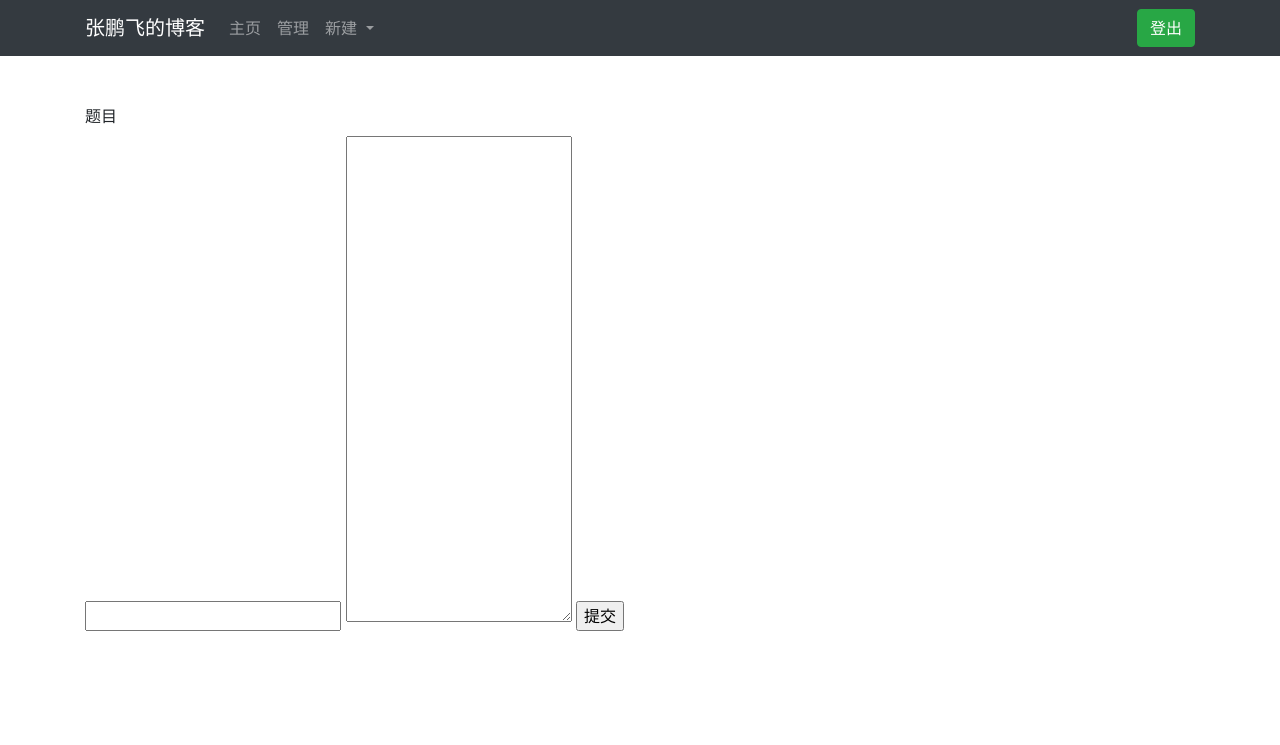
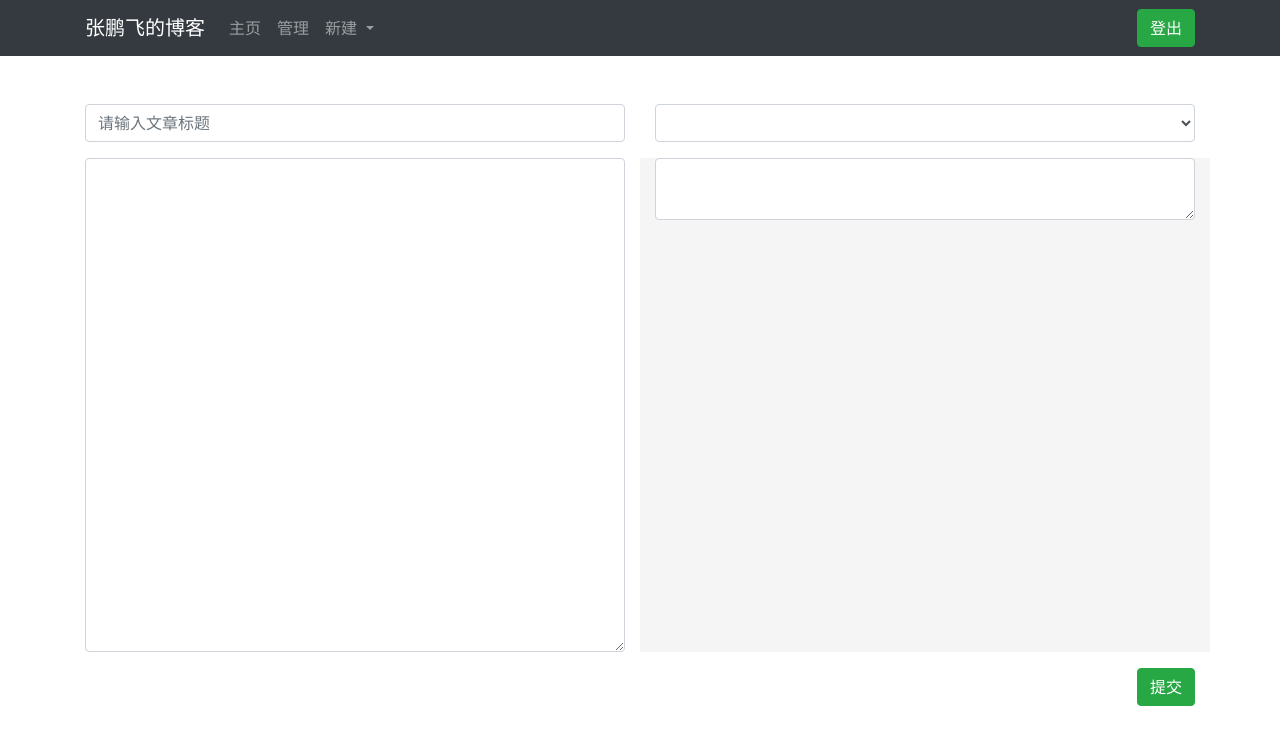
Before and after one commit to gaogep/realblog, a Flask app: page /post/new in a window 1280 px wide. Shown: the top 745 px of the page. Run offline with Flask 2, Linux system fonts and the light colour scheme; the visitor is signed in with stand-in values (Sample User, id 1); data comes from the database, SQL or seed files in the repository; data that the repository does not hold is empty; some libraries are stand-ins or nearby versions.

Commit message:
集成markdown(二)

```diff
--- a/app/blueprints/main.py
+++ b/app/blueprints/main.py
@@ -1,7 +1,7 @@
 from flask import Blueprint, render_template, request, current_app, flash, redirect, url_for
 from flask_login import current_user, login_required
 
-from ..models import Post, Comment
+from ..models import Post, Comment, Category
 from ..forms import CommentForm, PostWritingFrom
 from ..extensions import db
 from ..tools import redirect_back
@@ -62,4 +62,5 @@ def delete_comment(id):
 @login_required
 def new_post():
     form = PostWritingFrom()
+    form.category.choices = [(category.name, category.name) for category in Category.query.all()]
     return render_template('main/editor.html', form=form)
--- a/app/forms.py
+++ b/app/forms.py
@@ -1,5 +1,5 @@
 from flask_wtf import FlaskForm
-from wtforms import StringField, PasswordField, BooleanField, SubmitField, TextAreaField
+from wtforms import StringField, PasswordField, BooleanField, SubmitField, TextAreaField, SelectField
 from wtforms.validators import DataRequired, Length, Email, Regexp, EqualTo, ValidationError
 from flask_pagedown.fields import PageDownField
 
@@ -42,5 +42,6 @@ class CommentForm(FlaskForm):
 
 class PostWritingFrom(FlaskForm):
     title = StringField('题目', validators=[DataRequired(), Length(1, 200)])
+    category = SelectField('请选择分类')
     pagedown = PageDownField(validators=[DataRequired()])
     submit = SubmitField('提交')
--- a/app/templates/main/editor.html
+++ b/app/templates/main/editor.html
@@ -1,22 +1,35 @@
 {% extends "base.html" %}
-{% from 'bootstrap/form.html' import render_form %}
 
 {% block title %}编辑文章{% endblock %}
 
 {% block content %}
-    <div class="row mt-5 mb-5">
-        <div class="col-md-6">
-            <form method="POST">
-                {{ form.csrf_token }}
-                {{ form.title.label }}<br>
-                {{ form.title }}
-                {{ form.pagedown(rows=20) }}
-                {{ form.submit }}
-            </form>
-        </div>
-        <div class="col-md-6">
-
-        </div>
+    <div class="write-post mt-5 mb-5">
+        <form action=# method="post" class="post-form">
+            {{ form.csrf_token }}
+            <div class="form-group">
+                <div class="row">
+                    <div class="col-md-6">
+                        {{ form.title(class="form-control", placeholder="请输入文章标题") }}
+                    </div>
+                    <div class="col-md-6">
+                        {{ form.category(class="form-control", placeholder="请输入文章分类") }}
+                    </div>
+                </div>
+            </div>
+            <div class="form-group">
+                <div class="row">
+                    <div class="col-md-6">
+                        {{ form.pagedown(only_input=True, rows=20, class="form-control") }}
+                    </div>
+                    <div class="col-md-6" style="background-color: whitesmoke">
+                        {{ form.pagedown(only_preview=True, class="form-control") }}
+                    </div>
+                </div>
+            </div>
+            <div class="form-group float-right">
+                {{ form.submit(class="btn btn-success") }}
+            </div>
+        </form>
     </div>
 {% endblock %}
 
```
